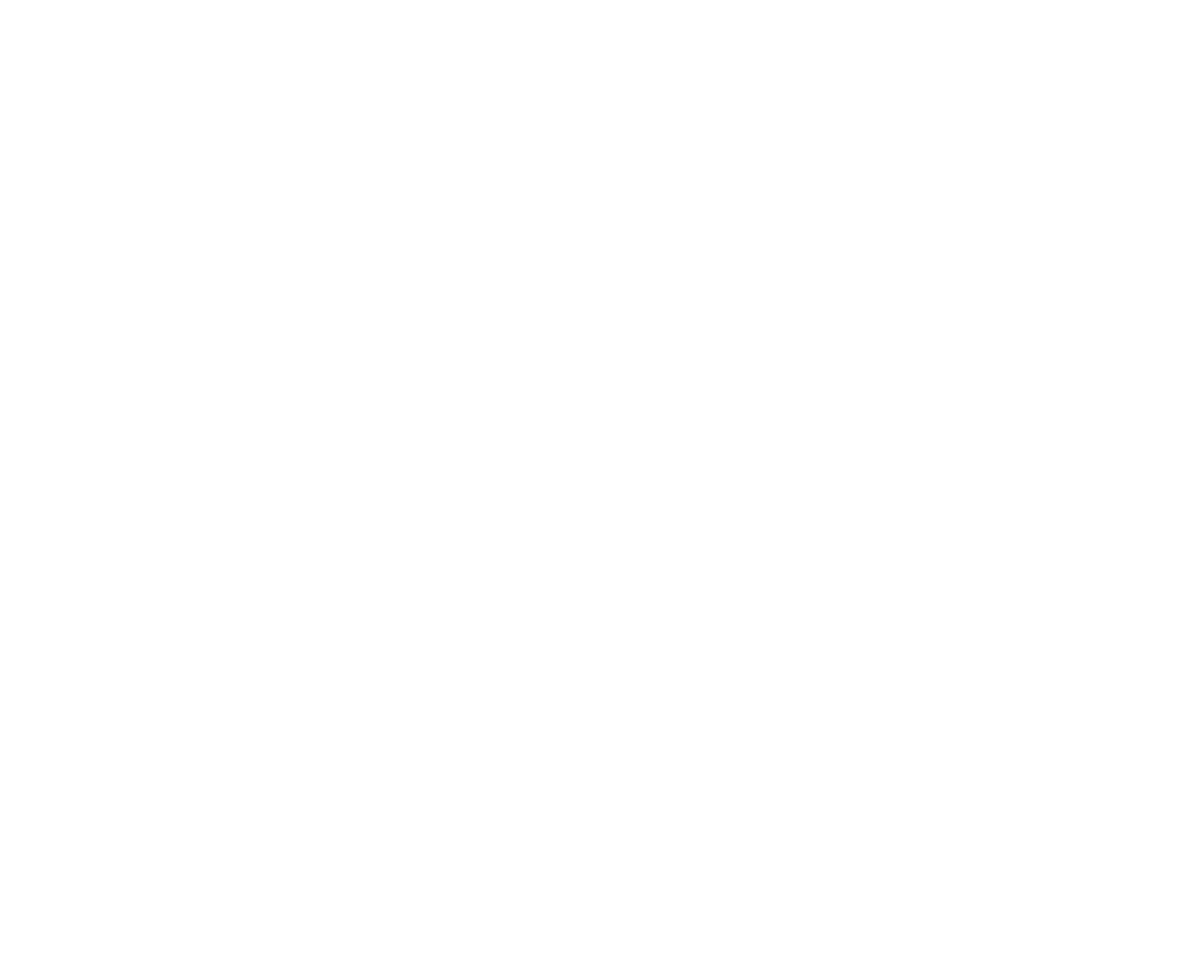
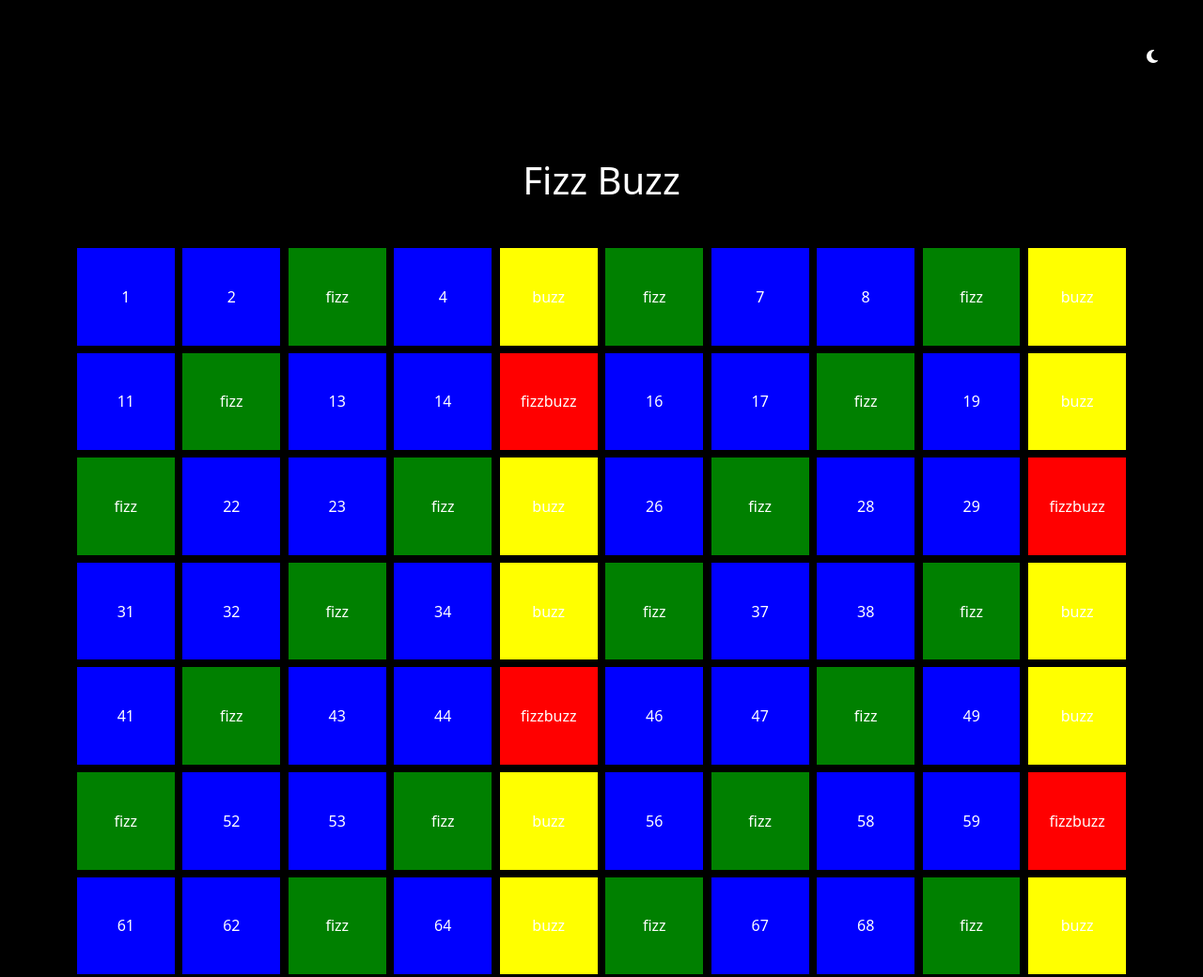
Before and after one commit to Tappobill/js-fizzbuzz, a plain HTML site: page index.html in a window 1280 px wide. Shown: the top 1040 px of the page at 94% size. Before the commit the page ends 800 px from the top, so only its background shows below. Drawn offline with nearby package versions, Linux system fonts and the light colour scheme.

Commit message:
Quadrati, Stile e Darkmode

```diff
--- a/css/style.css
+++ b/css/style.css
@@ -0,0 +1,41 @@
+:root {
+    --background-body: black;
+    --body-text: white;
+    --num-col: 10;
+    --basic-box: blue;
+    --fizz: green;
+    --buzz: yellow;
+    --fizzbuzz: red;
+}
+
+body {
+    background-color: var(--background-body);
+    color: var(--body-text);
+}
+
+.fa-solid {
+    cursor: pointer;
+}
+
+.box {
+    width: calc(100% / var( --num-col ) - 0.5rem);
+    margin-bottom: 0.5rem;
+    aspect-ratio: 1 / 1;
+    background-color: var(--basic-box);
+    color: white;
+    display: flex;
+    align-items: center;
+    justify-content: center;
+}
+
+.box--fizz {
+    background-color: var(--fizz);
+}
+
+.box--buzz {
+    background-color: var(--buzz);
+}
+
+.box--fizzbuzz {
+    background-color: var(--fizzbuzz);
+}
--- a/index.html
+++ b/index.html
@@ -6,17 +6,25 @@
     <meta http-equiv="X-UA-Compatible" content="IE=edge">
     <meta name="viewport" content="width=device-width, initial-scale=1.0">
     <title>FizzBuzz</title>
+    <link rel="stylesheet" href="https://cdnjs.cloudflare.com/ajax/libs/font-awesome/6.2.0/css/all.min.css"
+        integrity="sha512-xh6O/CkQoPOWDdYTDqeRdPCVd1SpvCA9XXcUnZS2FmJNp1coAFzvtCN9BmamE+4aHK8yyUHUSCcJHgXloTyT2A=="
+        crossorigin="anonymous" referrerpolicy="no-referrer" />
     <link href="https://cdn.jsdelivr.net/npm/bootstrap@5.2.2/dist/css/bootstrap.min.css" rel="stylesheet"
         integrity="sha384-Zenh87qX5JnK2Jl0vWa8Ck2rdkQ2Bzep5IDxbcnCeuOxjzrPF/et3URy9Bv1WTRi" crossorigin="anonymous">
     <link rel="stylesheet" href="css/style.css">
 </head>
 
 <body>
+    <div class="text-end p-5">
+        <i id="dark-mode" class="fa-solid fa-moon"></i>
+    </div>
+
+    <h1 class="text-center my-5">Fizz Buzz</h1>
+
+    <div class="container d-flex flex-wrap justify-content-between"></div>
 
 
-
-
-
+    <script src="https://cdn.jsdelivr.net/npm/bootstrap@5.2.2/dist/js/bootstrap.min.js" integrity="sha384-IDwe1+LCz02ROU9k972gdyvl+AESN10+x7tBKgc9I5HFtuNz0wWnPclzo6p9vxnk" crossorigin="anonymous"></script>
     <script type="text/javascript" src="jscript/main.js"></script>
 </body>
 
--- a/jscript/main.js
+++ b/jscript/main.js
@@ -1,29 +1,53 @@
+let container = document.querySelector(".container");
+console.log(container);
+
 for (let i = 1; i <= 100; i++) {
 
 
     if (i % 3 === 0 && i % 5 === 0) {
-        console.log("FizzBuzz")
+        let variant = "fizzbuzz";
+        container.innerHTML += `<div class="box box--${variant}">${variant}</div>`;
+        console.log(variant)
     }
 
     else if (i % 5 === 0) {
-        console.log("Buzz")
+        let variant = "buzz";
+        container.innerHTML += `<div class="box box--${variant}">${variant}</div>`;
+        console.log(variant)
     }
 
     else if (i % 3 === 0) {
-        console.log("Fizz")
+        let variant = "fizz";
+        container.innerHTML += `<div class="box box--${variant}">${variant}</div>`;
+        console.log(variant)
     }
 
     else {
+        container.innerHTML += `<div class="box">${i}</div>`;
         console.log(i)
     }
 
+}
 
+var r = document.querySelector(":root");
+console.log(r);
 
+let moon = document.getElementById("dark-mode");
 
+let darkModeStatus = true;
 
-
-
-
-
-
-}
+moon.addEventListener("click", function () {
+    if (darkModeStatus) {
+        r.style.setProperty("--background-body", "white");
+        r.style.setProperty("--body-text", "black");
+        moon.classList.remove("fa-moon");
+        moon.classList.add("fa-sun");
+        darkModeStatus = false;
+    } else {
+        r.style.setProperty("--background-body", "black");
+        r.style.setProperty("--body-text", "white");
+        moon.classList.remove("fa-sun");
+        moon.classList.add("fa-moon");
+        darkModeStatus = true;
+    }
+});
```
